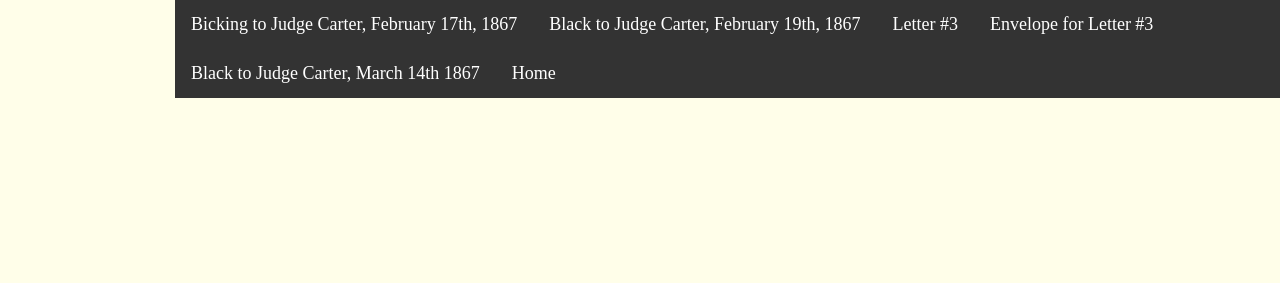
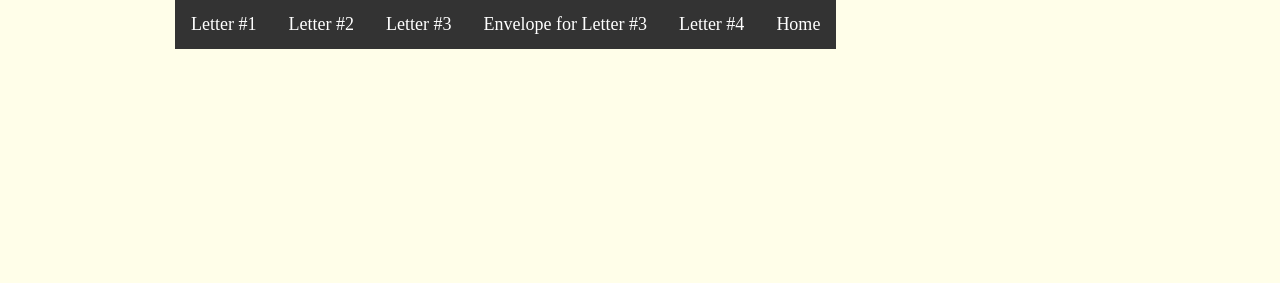
Before and after one commit to vfultz/Engl478, a plain HTML site: page index.html in a window 1280 px wide. Shown: the top 283 px of the page. Drawn offline with Linux system fonts and the light colour scheme; a web font is replaced by a local one.

Commit message:
Change link titles

```diff
--- a/index.html
+++ b/index.html
@@ -38,7 +38,6 @@ li a {
 }
 
 li a:hover:not(.active) {
-  display:block;
   background-color: #111;
 }
 
@@ -51,11 +50,11 @@ li a:hover:not(.active) {
 
     <body>
 <ul>
-        <li><a class="groove" href="HTML/UntitledENGL 478 doc5.html">Bicking to Judge Carter, February 17th, 1867</a></li>
-        <li><a class="groove" href="HTML/ENGL 478 Project doc1.html">Black to Judge Carter, February 19th, 1867</a></li>
+        <li><a class="groove" href="HTML/UntitledENGL 478 doc5.html">Letter #1</a></li>
+        <li><a class="groove" href="HTML/ENGL 478 Project doc1.html">Letter #2</a></li>
         <li><a class="groove" href="WhitmanProject/myHTML/Letter2.html">Letter #3</a></li>
         <li><a class="groove" href="WhitmanProject/myHTML/Envelope4.html">Envelope for Letter #3</a></li>
-        <li><a class="groove" href="HTML/ENGL 478 doc 3.html">Black to Judge Carter, March 14th 1867</a></li>
+        <li><a class="groove" href="HTML/ENGL 478 doc 3.html">Letter #4</a></li>
   <li class="push"><a href="Engl478">Home</a></li>
     </ul>
 
```
